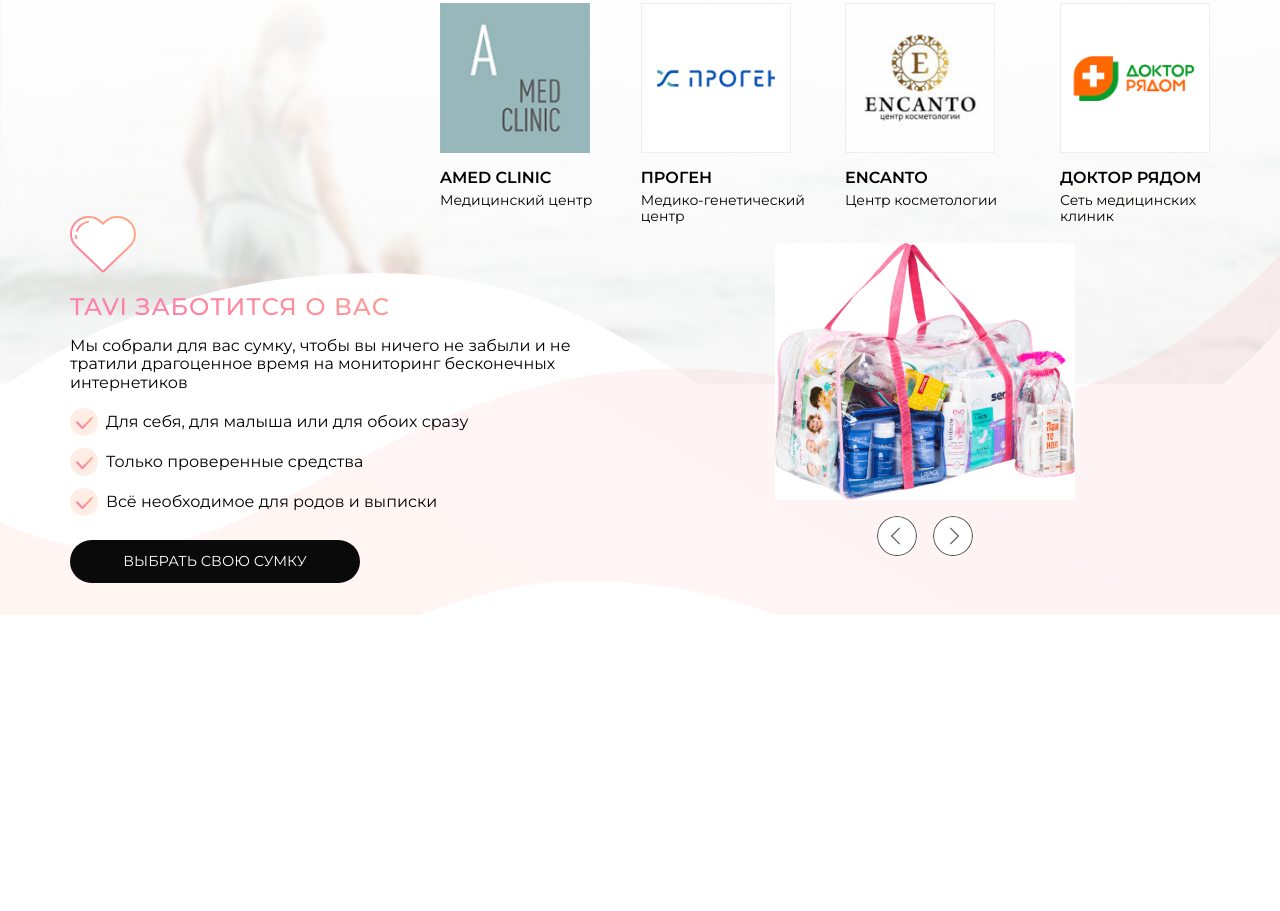
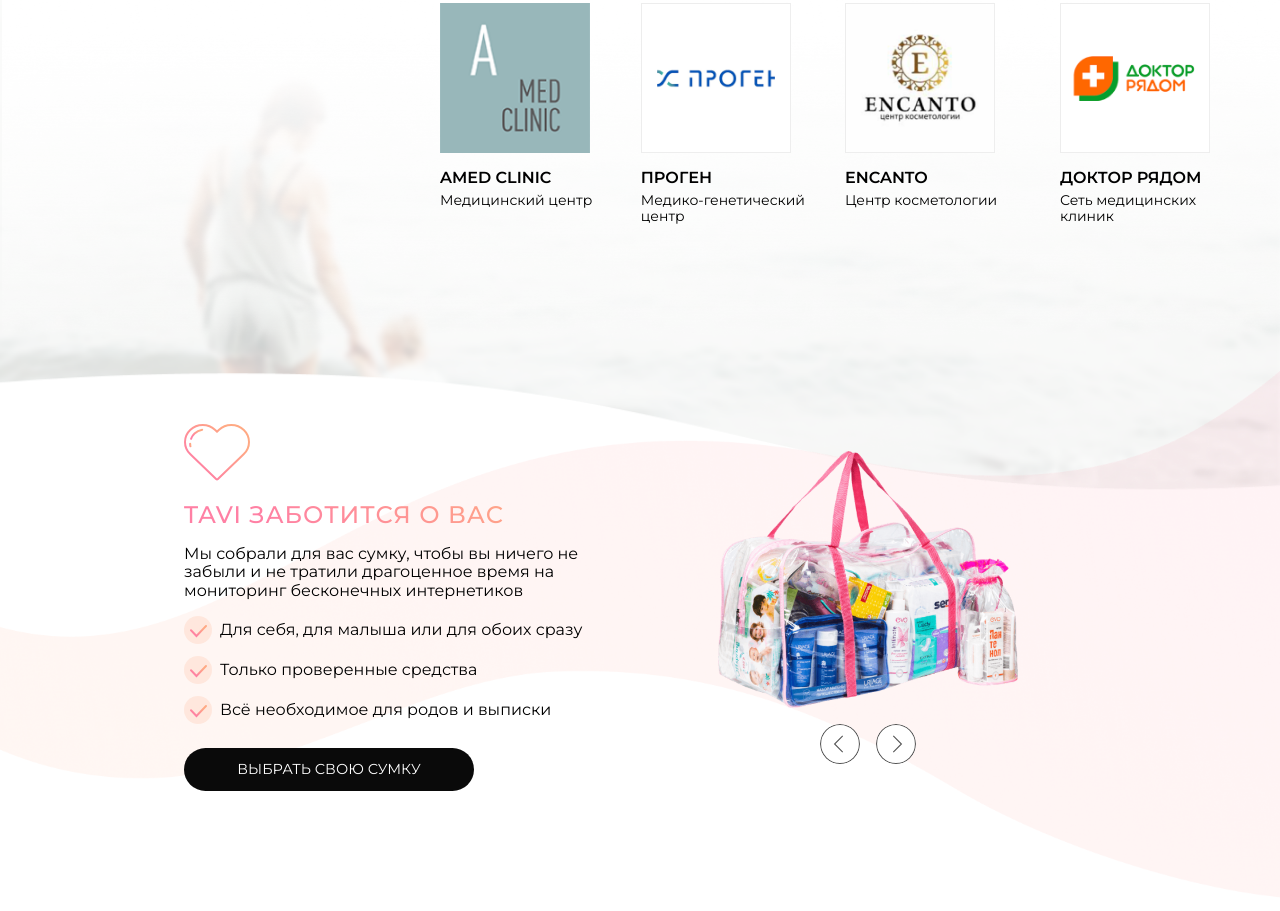
Before and after one commit to BorisSlonov/tavi, a website: page index.html in a window 1280 px wide. Shown: the part 3419-4330 px from the top of the page. Before the commit the page ends 4034 px from the top, so only its background shows below. Drawn offline with nearby package versions, Linux system fonts and the light colour scheme.

Commit message:
page-carefull add

```diff
--- a/css/_clinic.scss
+++ b/css/_clinic.scss
@@ -1,13 +1,28 @@
 .page-doc-rate {
-    background-image: url(../img/doc-rait-bg.png);
+    position: relative;
+    background-image: url(../img/clinic-bg.png);
     background-size: cover;
     background-position: 50% 50%;
     padding-top: 3rem;
-    padding-bottom: 10rem;
+    padding-bottom: 20rem;
     display: flex;
     flex-direction: column;
     align-items: flex-end;
     justify-content: flex-end;
+
+    &:before {
+        content: "";
+        position: absolute;
+        z-index: -1;
+        width: 100%;
+        height: 220px;
+        z-index: 2;
+        background-image: url(../img/clinic-bottom-fig.png);
+        background-size: cover;
+        background-position: 50% 50%;
+        bottom: -45px;
+        left: 0;
+    }
 
     &__h3-container {
         margin-left: 370px;
@@ -15,6 +30,8 @@
 }
 
 .clinic {
+    position: relative;
+    z-index: 2;
     display: flex;
     justify-content: flex-end;
     flex-basis: 100%;
--- a/css/_dr-slider.scss
+++ b/css/_dr-slider.scss
@@ -1,4 +1,5 @@
 .page-dr-slider {
+
     width: 100%;
     display: flex;
     flex-wrap: wrap;
--- a/css/_page-careful.scss
+++ b/css/_page-careful.scss
@@ -1,17 +1,35 @@
 .page-careful {
-    background-image: url(../img/careful-bg.png);
-    background-size: cover;
-    background-position: 50% 50%;
-    padding: 2rem 0;
-    margin-top: -200px;
+    width: 100%;
+    position: relative;
+
+
+    &:before {
+        content: '';
+        position: absolute;
+        z-index: 2;
+        background-image: url(../img/bag-bg.png);
+        background-size: cover;
+        background-position: 50% 50%;
+        height: 100%;
+        width: 100%;
+        top: -135%;
+        min-height: 850px;
+        left: 0;
+        right: 0;
+    }
 
 }
 
 .careful {
+    position: relative;
+    z-index: 2;
     display: flex;
     align-items: center;
+    justify-content: center;
+    transform: translateY(-120px);
+
     &__item {
-        flex-basis: 50%;
+        width: 40%;
         min-width: 0;
     }
 }
@@ -41,3 +59,25 @@
     justify-content: center;
     margin-top: 1rem;
 }
+
+@media(max-width:830px) {
+    .careful {
+        flex-direction: column;
+
+        &__item {
+            width: 100%;
+        }
+    }
+    .bag-slider {
+        margin-top: 3rem;
+    }
+
+    .page-careful {
+        &:before {
+
+            top: -15%;
+
+        }
+
+    }
+}
--- a/index.html
+++ b/index.html
@@ -586,19 +586,19 @@
                         <div class="bag-slider">
                             <!-- item -->
                             <div class="bag-slider__item">
-                                <img src="img/bag.jpg" alt="">
+                                <img src="img/bag.png" alt="">
                             </div>
                             <!-- item -->
                             <div class="bag-slider__item">
-                                <img src="img/bag.jpg" alt="">
+                                <img src="img/bag.png" alt="">
                             </div>
                             <!-- item -->
                             <div class="bag-slider__item">
-                                <img src="img/bag.jpg" alt="">
+                                <img src="img/bag.png" alt="">
                             </div>
                             <!-- item -->
                             <div class="bag-slider__item">
-                                <img src="img/bag.jpg" alt="">
+                                <img src="img/bag.png" alt="">
                             </div>
                         </div>
 
```
Also changed, not shown: css/style.css, img/bag-bg.png (added), img/bag.png (added), img/clinic-bg.png (added), img/clinic-bottom-fig.png (added), img/clinick-bg.png (added), img/slider-bag-bg.png (added), 1 other file.
